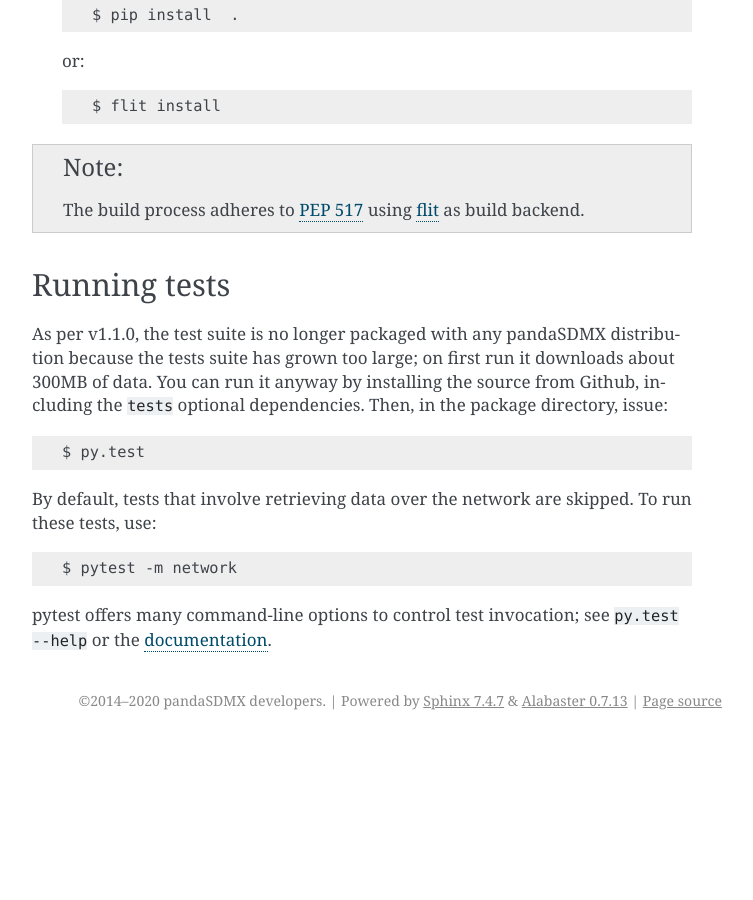
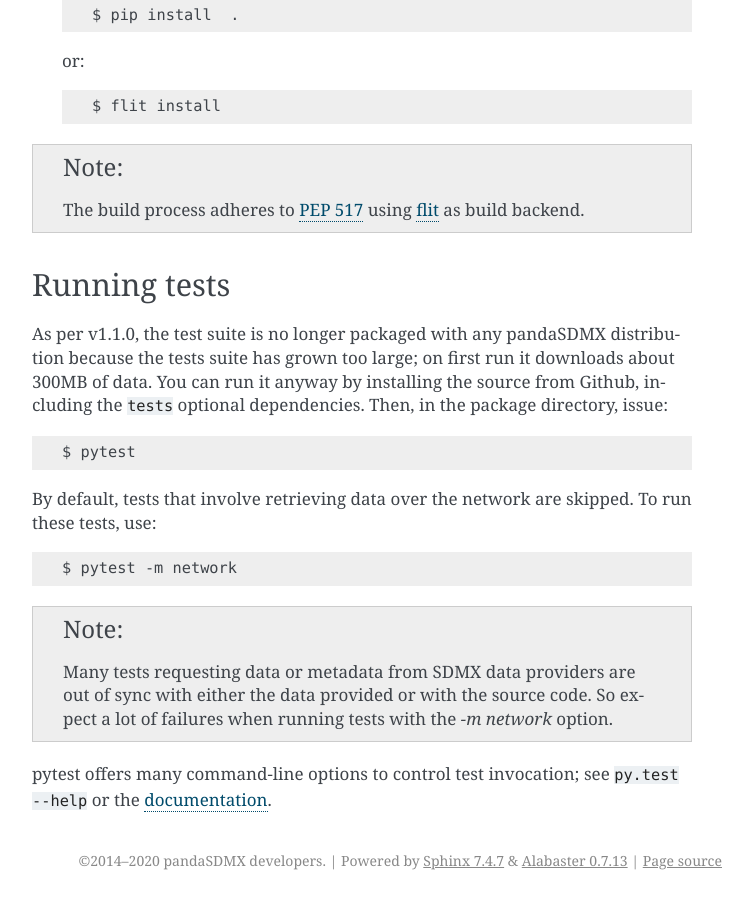
Before and after one commit to dr-leo/pandaSDMX, a Sphinx documentation site: the page built from doc/install.rst, in a window 1280 px wide and 900 px high, scrolled down 1404 px. Shown: the whole window, without its empty margins (388-1141 px from the left). Built offline with Sphinx 7.4.7, drawn with Linux system fonts in a browser that asks for light colours; the version number is read from the project's files by our own code; before the commit the page ends 2144 px from its top, so only the background shows below that.

Commit message:
Update install docs. Hint to obsolete tests

```diff
--- a/doc/install.rst
+++ b/doc/install.rst
@@ -85,11 +85,16 @@ the tests suite has grown too large; on first run it downloads about 300MB of da
 You can run it anyway by installing the  source from Github, including the ``tests`` optional dependencies.
 Then, in the package directory, issue::
 
-    $ py.test
+    $ pytest
 
 By default, tests that involve retrieving data over the network are skipped. To
 run these tests, use::
 
     $ pytest -m network
 
+.. note:: Many tests requesting data or metadata from SDMX data providers
+    are out of sync with either the data provided
+    or with the source code. So expect a lot  of failures when
+    running tests with the `-m network` option.
+
 pytest offers many command-line options to control test invocation; see ``py.test --help`` or the `documentation <https://pytest.org>`_.
```
